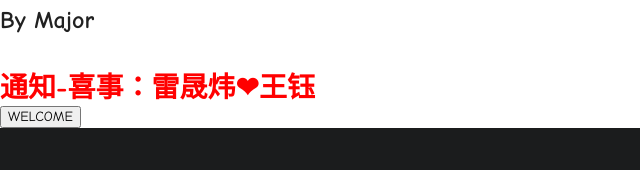
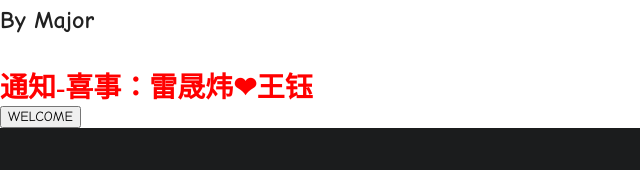
Before and after one commit to MajorStarlight/LEO, a plain HTML site: page index.html in a window 1280 px wide. Shown: the part 630-800 px from the top of the page, 0-640 px from the left. Drawn offline with nearby package versions, Linux system fonts and the light colour scheme.

Commit message:
Update index.html

```diff
--- a/index.html
+++ b/index.html
@@ -134,7 +134,7 @@ function show_info()
     <h2 style="font-family:Comic Sans MS">By Major</h2>
     <br>
     <div style="color:red">
-        <h1 style="font-family:Comic Sans MS">通知-喜事：雷晟炜❤王钰</h1>
+        <h1 style="font-family:STXinwei">通知-喜事：雷晟炜❤王钰</h1>
     </div>
     <input style="font-family:Comic Sans MS" type="button" onclick="show_info()" value="WELCOME" />
 <div class="ui inverted vertical footer segment">
```
